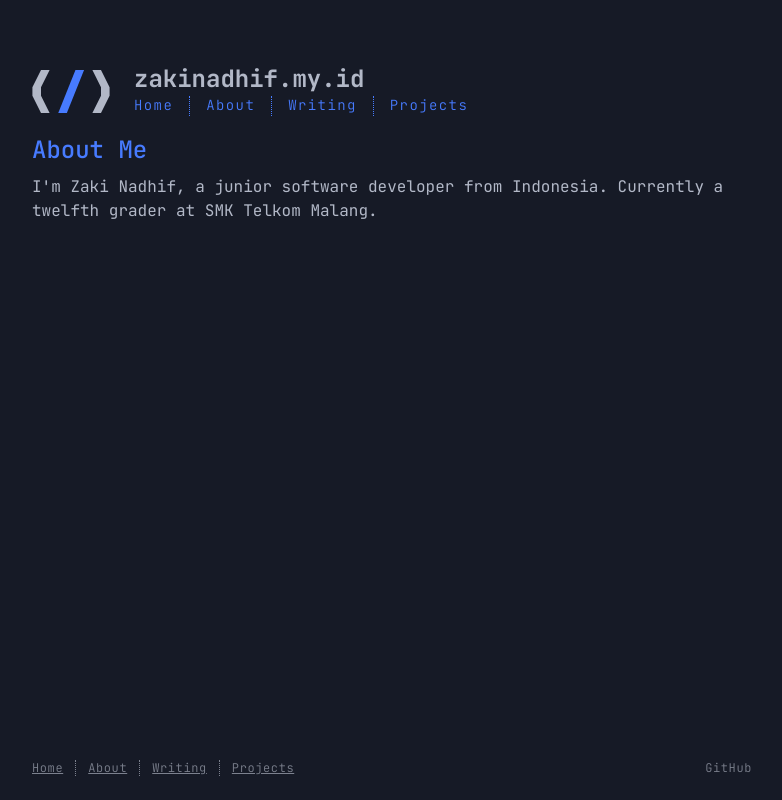
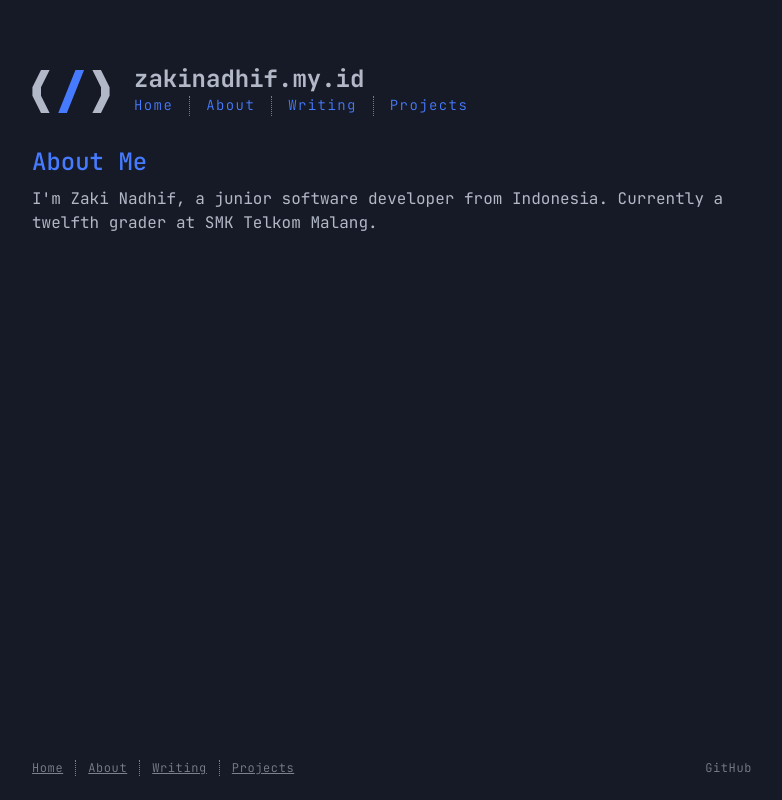
Before and after one commit to zakinadhif/zakinadhif.me, a Next.js app: page /about in a window 1280 px wide. Shown: the whole page, without its empty margins (248-1030 px from the left). Built offline with nearby package versions, Linux system fonts and the light colour scheme.

Commit message:
Touch up sytling

```diff
--- a/pages/about.jsx
+++ b/pages/about.jsx
@@ -14,7 +14,7 @@ export default function Home({ allPostsData }) {
       </Head>
       <Navbar />
       <main>
-        <h1 className="text-2xl font-medium text-bluemoon mb-2">About Me</h1>
+        <h1 className="text-2xl font-medium text-bluemoon mb-2 mt-3">About Me</h1>
         <p>
           I'm Zaki Nadhif, a junior software developer from Indonesia. Currently a
           twelfth grader at SMK Telkom Malang.
--- a/pages/archives.jsx
+++ b/pages/archives.jsx
@@ -27,7 +27,7 @@ export default function Archives({ postsGroupedByYear, postTags, postGroups }) {
       </Head>
       <Navbar />
       <main>
-        <div className="p-4 bg-[#0e1018] border border-[#424964] rounded-md -mt-2 mb-4">
+        <div className="p-4 bg-[#0e1018] border border-[#424964] rounded-md mt-3 mb-6">
           <h2 className="font-medium">Tags:</h2>
           <div className="flex flex-wrap text-bluemoon space-x-3 mb-2">
             {postTags.map(tag => (<Link key={tag} href={`/tags/${tag}`}><a>#{tag}</a></Link>))}
```
